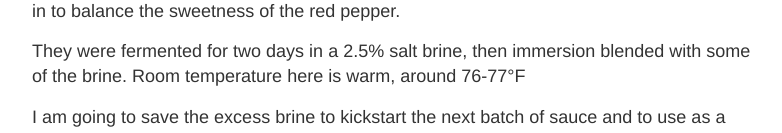
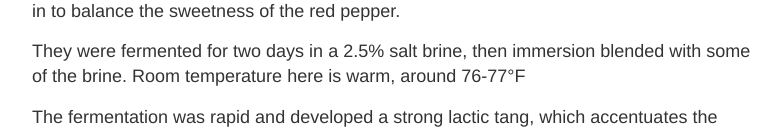
Before and after one commit to nikhildes/nikhildes.github.io, a Jekyll site: the page built from _posts/2019-9-2-Fermented-Fresno-Pepper-Sauce.md, in a window 1280 px wide. Shown: the part 384-517 px from the top of the page, without its empty margins (248-1030 px from the left). Built offline with Jekyll 4.4.1, drawn with Linux system fonts in a browser that asks for light colours; some of the changed text lies outside the part shown.

Commit message:
update first post

```diff
--- a/_posts/2019-9-2-Fermented-Fresno-Pepper-Sauce.md
+++ b/_posts/2019-9-2-Fermented-Fresno-Pepper-Sauce.md
@@ -13,6 +13,8 @@ The peppers are mild and sweet, with a pleasant fruity heat. I decided to leave
 
 They were fermented for two days in a 2.5% salt brine, then immersion blended with some of the brine. Room temperature here is warm, around 76-77&deg;F
 
-I am going to save the excess brine to kickstart the next batch of sauce and to use as a salty, savory and acidic seasoning for cooking.
+The fermentation was rapid and developed a strong lactic tang, which accentuates the sweet notes of the chili.
+
+About 1 cup of pale pink brine remained. I plan to use it to kickstart the next batch of chili sauce, and also as a salty, acidic seasoning during cooking.
 
 ![fresno pepper sauce]({{ site.baseurl }}/images/fresnopeppersauce.jpg)
```
